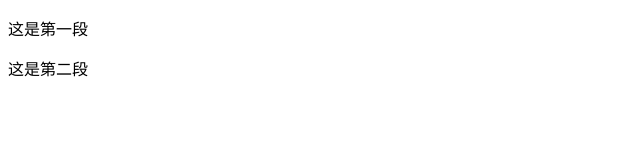
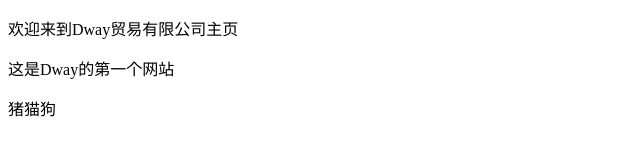
Before and after one commit to dwaylin/dwaylin.github.io, a plain HTML site: page index.html in a window 1280 px wide. Shown: the whole page, without its empty margins (0-640 px from the left). Drawn offline with Linux system fonts and the light colour scheme.

Commit message:
190306006

```diff
--- a/index.html
+++ b/index.html
@@ -6,8 +6,9 @@
 </head>
 
 <body>
-<p>这是第一段</p>
-<p>这是第二段</p>
+	<p>欢迎来到Dway贸易有限公司主页</p>
+	<p>这是Dway的第一个网站</p>
+	<p>猪猫狗</p>
 </body>
 
 </html>
```
